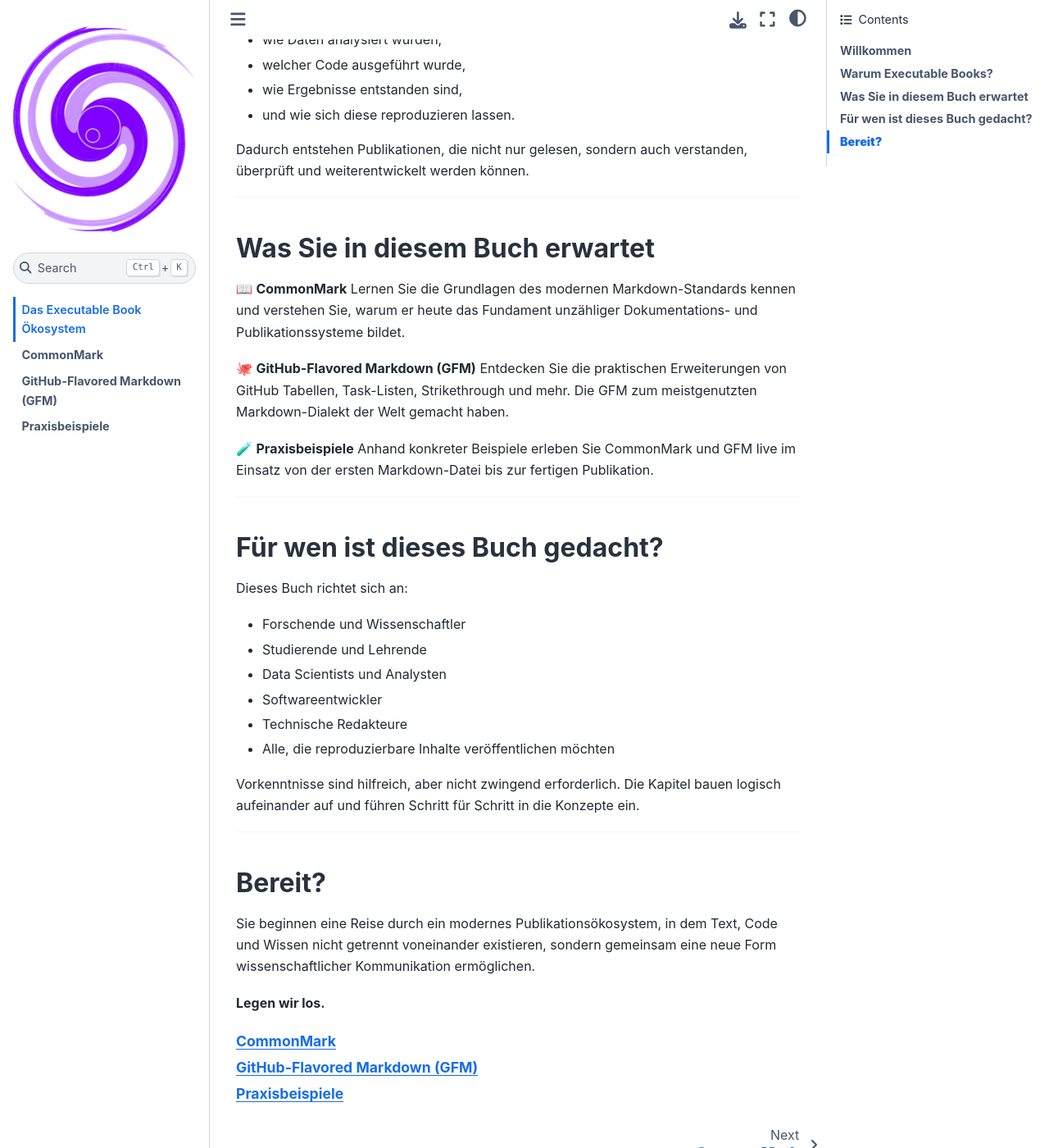
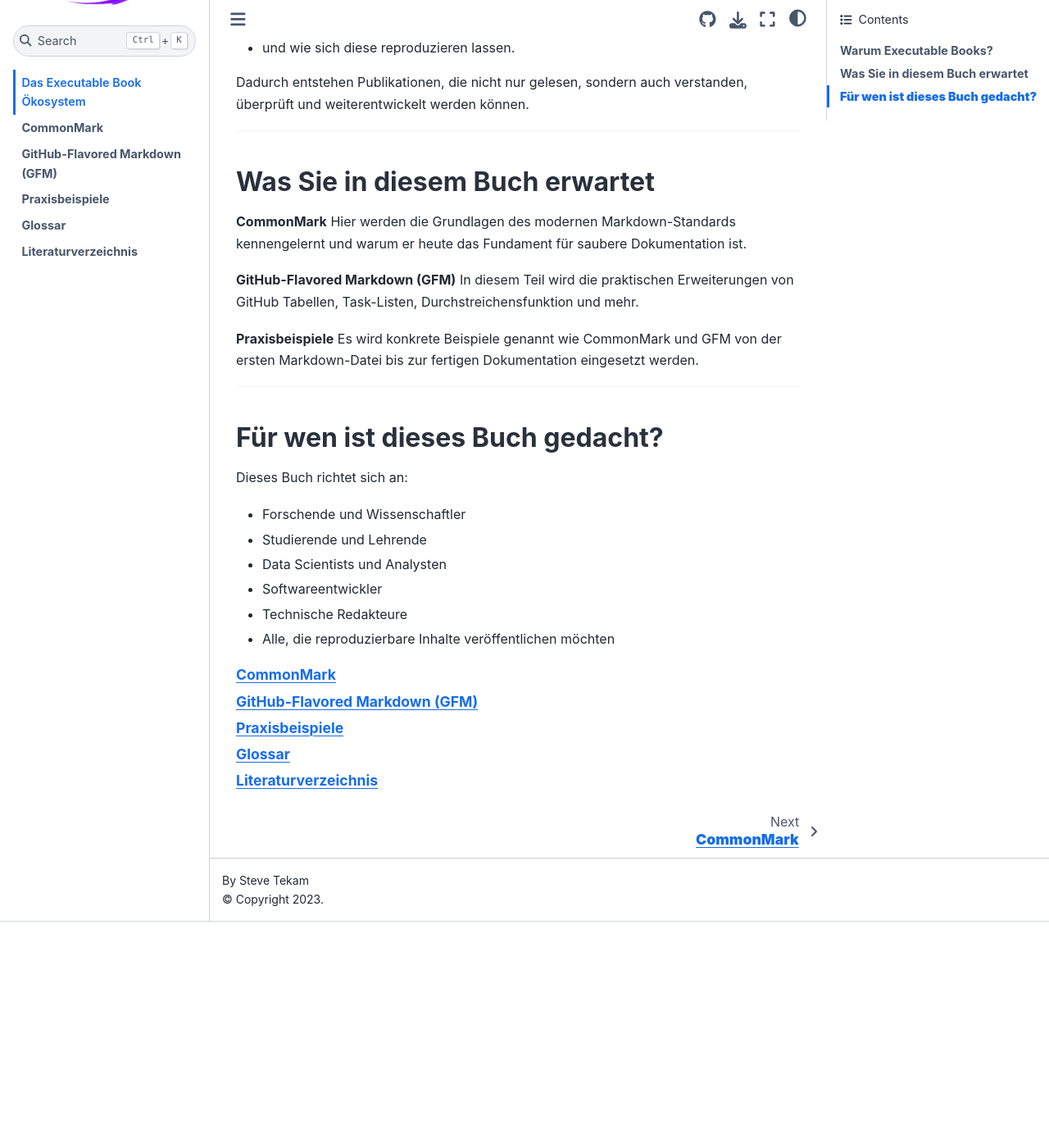
Before and after one commit to stevetekam/executable-book-oekosystem, a Jupyter Book: the page built from intro.md, in a window 1280 px wide and 1400 px high, scrolled down 1119 px. Shown: the whole window at 82% size. Built offline with Jupyter Book 1.0.4 settings and Sphinx 7.4.7 and the Sphinx Book theme 1.1.4, drawn with Linux system fonts in a browser that asks for light colours; after the commit the page ends 2243 px from its top, so only the background shows below that; some of the changed text lies outside the part shown.

Commit message:
Glossar und Litteraturverzeichnis implementiert

````diff
--- a/_config.yml
+++ b/_config.yml
@@ -21,9 +21,9 @@ bibtex_bibfiles:
 
 # Information about where the book exists on the web
 repository:
-  url: https://github.com/executablebooks/jupyter-book  # Online location of your book
+  url: https://github.com/stevetekam/executable-book-oekosystem  # Online location of your book
   path_to_book: docs  # Optional path to your book, relative to the repository root
-  branch: master  # Which branch of the repository should be used when creating links (optional)
+  branch: main  # Which branch of the repository should be used when creating links (optional)
 
 # MyST Erweiterungen
 parse:
@@ -38,7 +38,7 @@ parse:
 # See https://jupyterbook.org/customize/config.html#add-a-link-to-your-repository
 html:
   use_issues_button: false
-  use_repository_button: false
+  use_repository_button: true
   home_page_in_navbar: true
 
 sphinx:
--- a/_toc.yml
+++ b/_toc.yml
@@ -8,3 +8,5 @@ chapters:
 - file: commonmark
 - file: gfm
 - file: demo
+- file: glossar
+- file: literatur
--- a/intro.md
+++ b/intro.md
@@ -1,20 +1,15 @@
 # **Das Executable Book Ökosystem**
 
 :::{note}
-**Von einfachem Markdown zu interaktiven, wissenschaftlichen Publikationen**
+In diesem Buch wird gelernt wie man von einfachem Markdown zu interaktiven und wissenschaftlichen Publikationen kommt
+:::
 
-Entdecken Sie ein modernes Open-Source-Ökosystem, das Dokumentation, Datenanalyse,
-Forschung und Softwareentwicklung in einer einzigen, reproduzierbaren
-Publikationspipeline vereint.
-:::
+**Das Ziel ist vor allem eine saubere Dokumentation für Datenanalyse,Forschung und Software zu produzieren**
 
 ---
 
-## **Willkommen**
-
 Wissenschaftliche Erkenntnisse entstehen heute nicht mehr ausschließlich in
-Textdokumenten. Sie entstehen in Notebooks, Code-Repositories, Datenpipelines
-und kollaborativen Entwicklungsumgebungen.
+Textdokumenten. Sie entstehen in Notebooks, Code-Repositories und kollaborativen Entwicklungsumgebungen.
 
 Die Herausforderung besteht darin, diese Inhalte nachvollziehbar, reproduzierbar
 und professionell zu veröffentlichen.
@@ -34,7 +29,7 @@ wissenschaftliches Publizieren im digitalen Zeitalter.
 ## **Warum Executable Books?**
 
 > Traditionelle Dokumente zeigen Ergebnisse.
-> **Executable Books zeigen den Weg dorthin.**
+> Executable Books zeigen den Weg dorthin
 
 Anstatt lediglich Grafiken, Tabellen oder Formeln zu präsentieren, können
 Leserinnen und Leser nachvollziehen:
@@ -51,17 +46,15 @@ Dadurch entstehen Publikationen, die nicht nur gelesen, sondern auch verstanden,
 
 ## **Was Sie in diesem Buch erwartet**
 
-📖 **CommonMark**
-Lernen Sie die Grundlagen des modernen Markdown-Standards kennen und verstehen Sie,
-warum er heute das Fundament unzähliger Dokumentations- und Publikationssysteme bildet.
+**CommonMark**
+Hier werden die Grundlagen des modernen Markdown-Standards kennengelernt und warum er heute das Fundament für saubere Dokumentation ist.
 
-🐙 **GitHub-Flavored Markdown (GFM)**
-Entdecken Sie die praktischen Erweiterungen von GitHub  Tabellen, Task-Listen,
-Strikethrough und mehr. Die GFM zum meistgenutzten Markdown-Dialekt der Welt gemacht haben.
+**GitHub-Flavored Markdown (GFM)**
+In diesem Teil wird die praktischen Erweiterungen von GitHub  Tabellen, Task-Listen, Durchstreichensfunktion und mehr.
 
-🧪 **Praxisbeispiele**
-Anhand konkreter Beispiele erleben Sie CommonMark und GFM live im Einsatz
-von der ersten Markdown-Datei bis zur fertigen Publikation.
+**Praxisbeispiele**
+Es wird konkrete Beispiele genannt wie CommonMark und GFM
+von der ersten Markdown-Datei bis zur fertigen Dokumentation eingesetzt werden.
 
 ---
 
@@ -76,18 +69,6 @@ Dieses Buch richtet sich an:
 - Technische Redakteure
 - Alle, die reproduzierbare Inhalte veröffentlichen möchten
 
-Vorkenntnisse sind hilfreich, aber nicht zwingend erforderlich. Die Kapitel bauen
-logisch aufeinander auf und führen Schritt für Schritt in die Konzepte ein.
-
----
-
-## **Bereit?**
-
-Sie beginnen eine Reise durch ein modernes Publikationsökosystem, in dem Text, Code
-und Wissen nicht getrennt voneinander existieren, sondern gemeinsam eine neue Form
-wissenschaftlicher Kommunikation ermöglichen.
-
-**Legen wir los.**
 
 ```{tableofcontents}
 ```
````
Also changed, not shown: commonmark.md (+7 -4 lines), demo.md (+30 -31 lines), gfm.md (+3 -0 lines), glossar.md (added, +26 -0 lines), literatur.md (added, +31 -0 lines).
